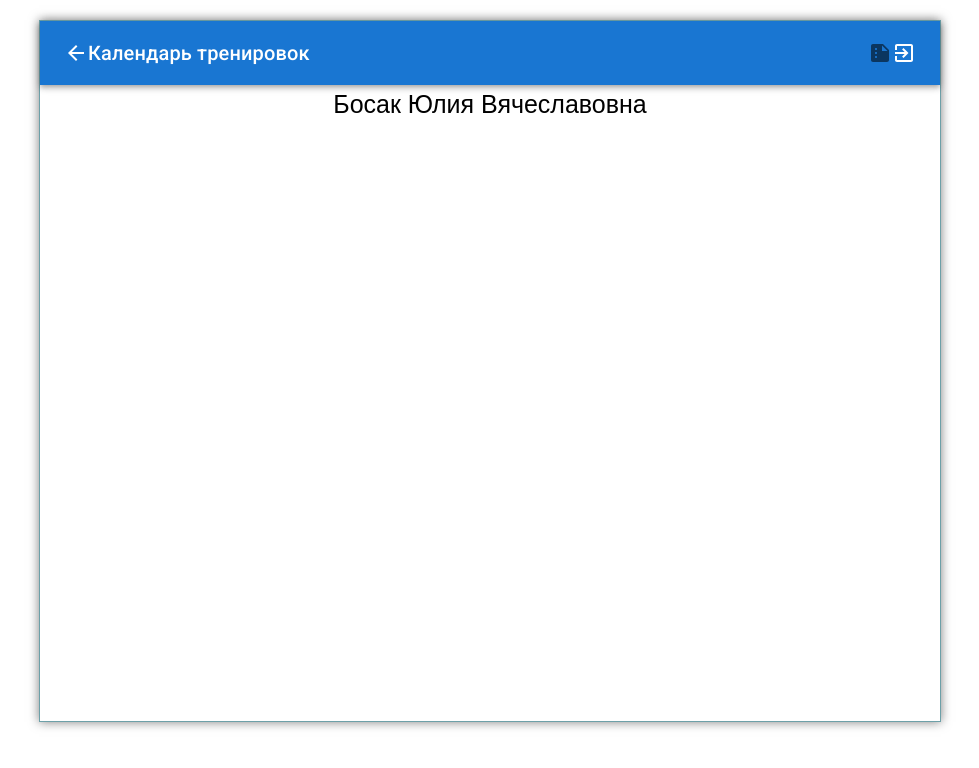
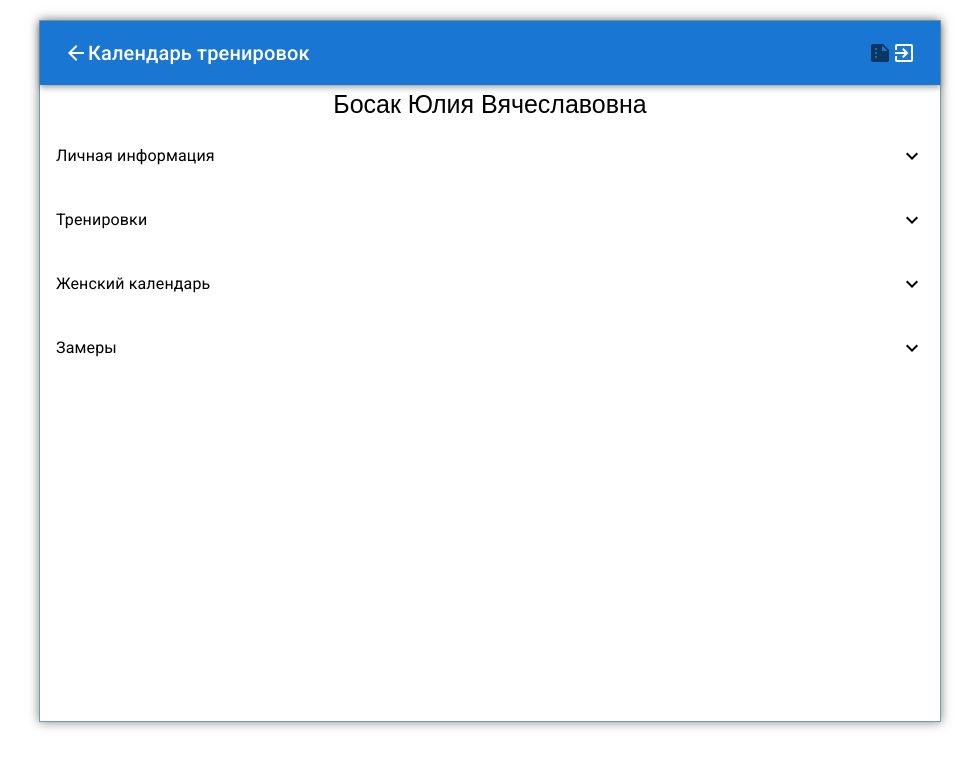
Before and after one commit to Alex-Gal/training-app, a React (Create React App) app: page / in a window 1280 px wide. Shown: the top 768 px of the page, without its empty margins (150-1129 px from the left). Built offline with nearby package versions, Linux system fonts and the light colour scheme.

Commit message:
Add skeleton to App. Create a ListItem component and subcomponents (unfinished version

```diff
--- a/src/App.jsx
+++ b/src/App.jsx
@@ -1,21 +1,17 @@
 import React from "react";
 import { AddNav } from './components/add-nav/AddNav';
-import { Calendar } from './components/calendar/Calendar';
+import { ListItem } from './components/list-item/ListItem';
 
-function App() {
+export const App = () => {
   return (
     <div className="App">
       <header>
-      <AddNav />
-      <p className="userName">Босак Юлия Вячеславовна</p>
+        <AddNav />
+        <p className="userName">Босак Юлия Вячеславовна</p>
       </header>
-
       <div>
-
+        <ListItem/>
       </div>
-      <Calendar/>
     </div>
   );
 }
-
-export default App;
--- /dev/null
+++ b/src/components/list-item/ListItem.jsx
@@ -0,0 +1,16 @@
+import React from "react";
+import { Trainings } from "./items/trainings/Trainings";
+import { PersonalInfo } from './items/personal-info/PersonalInfo';
+import { Measurements } from './items/measurements/Measurements';
+import { WomansCalendar } from './items/womans-calendar/WomansCalendar';
+
+export const ListItem = () => {
+  return (
+    <>
+      <PersonalInfo />
+      <Trainings />
+      <WomansCalendar />
+      <Measurements />
+    </>
+  );
+}
--- /dev/null
+++ b/src/components/list-item/items/measurements/Measurements.jsx
@@ -0,0 +1,30 @@
+import * as React from 'react';
+import List from '@mui/material/List';
+import ListItemButton from '@mui/material/ListItemButton';
+import ListItemText from '@mui/material/ListItemText';
+import Collapse from '@mui/material/Collapse';
+import ExpandLess from '@mui/icons-material/ExpandLess';
+import ExpandMore from '@mui/icons-material/ExpandMore';
+
+export const Measurements = () =>  {
+  const [open, setOpen] = React.useState(false);
+
+  const handleClick = () => {
+    setOpen(!open);
+  };
+
+  return (
+    <List>
+      <ListItemButton onClick={handleClick}>
+        <ListItemText primary="Замеры" />
+        {open ? <ExpandLess /> : <ExpandMore />}
+      </ListItemButton>
+
+      <Collapse in={open} timeout="auto" unmountOnExit>
+        <List component="div" disablePadding>
+          Замеры
+        </List>
+      </Collapse>
+    </List>
+  );
+}
--- /dev/null
+++ b/src/components/list-item/items/personal-info/PersonalInfo.jsx
@@ -0,0 +1,31 @@
+import * as React from 'react';
+import List from '@mui/material/List';
+import ListItemButton from '@mui/material/ListItemButton';
+import ListItemText from '@mui/material/ListItemText';
+import Collapse from '@mui/material/Collapse';
+import ExpandLess from '@mui/icons-material/ExpandLess';
+import ExpandMore from '@mui/icons-material/ExpandMore';
+
+export const PersonalInfo = () =>  {
+  const [open, setOpen] = React.useState(false);
+
+  const handleClick = () => {
+    setOpen(!open);
+  };
+
+  return (
+    <List>
+      <ListItemButton onClick={handleClick}>
+        <ListItemText primary="Личная информация" />
+        {open ? <ExpandLess /> : <ExpandMore />}
+      </ListItemButton>
+
+      <Collapse in={open} timeout="auto" unmountOnExit>
+        <List component="div" disablePadding>
+          {/* Add calendar and inputs here */}
+          Личная информация
+        </List>
+      </Collapse>
+    </List>
+  );
+}
--- /dev/null
+++ b/src/components/list-item/items/trainings/Trainings.jsx
@@ -0,0 +1,35 @@
+import * as React from 'react';
+import List from '@mui/material/List';
+import ListItemButton from '@mui/material/ListItemButton';
+import ListItemText from '@mui/material/ListItemText';
+import Collapse from '@mui/material/Collapse';
+import ExpandLess from '@mui/icons-material/ExpandLess';
+import ExpandMore from '@mui/icons-material/ExpandMore';
+import {TabItem} from './tab-item/TabItem';
+import {Calendar} from './calendar/Calendar';
+import TextField from '@mui/material/TextField';
+
+export const Trainings = () =>  {
+  const [open, setOpen] = React.useState(false);
+
+  const handleClick = () => {
+    setOpen(!open);
+  };
+
+  return (
+    <List>
+      <ListItemButton onClick={handleClick}>
+        <ListItemText primary="Тренировки" />
+        {open ? <ExpandLess /> : <ExpandMore />}
+      </ListItemButton>
+
+      <Collapse in={open} timeout="auto" unmountOnExit>
+        <List component="div" disablePadding>
+          <TabItem/>
+          <Calendar/>
+          <TextField id="filled-basic" label="Filled" variant="filled" />
+        </List>
+      </Collapse>
+    </List>
+  );
+}
--- a/src/components/calendar/Calendar.jsx
+++ b/src/components/list-item/items/trainings/calendar/Calendar.jsx
@@ -7,10 +7,14 @@ import Grid from '@mui/material/Grid';
 export const Calendar = () => {
   const [date, setDate] = React.useState(new Date());
 
+  const changeDate = (newDate) => {
+    setDate(newDate);
+  };
+
   return (
     <LocalizationProvider dateAdapter={AdapterDateFns}>
         <Grid item xs={12} md={6}>
-          <CalendarPicker date={date} onChange={(newDate) => setDate(newDate)} />
+          <CalendarPicker date={date} onChange={changeDate} />
         </Grid>
     </LocalizationProvider>
   );
--- /dev/null
+++ b/src/components/list-item/items/trainings/tab-item/TabItem.jsx
@@ -0,0 +1,26 @@
+import * as React from 'react';
+import Box from '@mui/material/Box';
+import Tabs from '@mui/material/Tabs';
+import Tab from '@mui/material/Tab';
+
+export const TabItem = () => {
+  const [value, setValue] = React.useState(0);
+
+  const handleChange = (event, newValue) => {
+    setValue(newValue);
+  };
+
+  return (
+    <>
+      <Box>
+        <Tabs value={value} onChange={handleChange} centered>
+          <Tab label="Режим просмотра" />
+          <Tab label="Режим редактирования">
+            {/* <p>123</p> */}
+          </Tab>
+          <Tab label="Режим полного просмотра" />
+        </Tabs>
+      </Box>
+    </>
+  );
+}
--- /dev/null
+++ b/src/components/list-item/items/womans-calendar/WomansCalendar.jsx
@@ -0,0 +1,30 @@
+import * as React from 'react';
+import List from '@mui/material/List';
+import ListItemButton from '@mui/material/ListItemButton';
+import ListItemText from '@mui/material/ListItemText';
+import Collapse from '@mui/material/Collapse';
+import ExpandLess from '@mui/icons-material/ExpandLess';
+import ExpandMore from '@mui/icons-material/ExpandMore';
+
+export const WomansCalendar = () =>  {
+  const [open, setOpen] = React.useState(false);
+
+  const handleClick = () => {
+    setOpen(!open);
+  };
+
+  return (
+    <List>
+      <ListItemButton onClick={handleClick}>
+        <ListItemText primary="Женский календарь" />
+        {open ? <ExpandLess /> : <ExpandMore />}
+      </ListItemButton>
+
+      <Collapse in={open} timeout="auto" unmountOnExit>
+        <List component="div" disablePadding>
+          {/* Add calendar and inputs here */}
+        </List>
+      </Collapse>
+    </List>
+  );
+}
--- a/src/index.js
+++ b/src/index.js
@@ -1,9 +1,9 @@
 import React from 'react';
 import ReactDOM from 'react-dom';
 import './styles/App.css'
-import App from './App';
+import { App } from './App';
 
 ReactDOM.render(
-    <App />,
+  <App />,
   document.getElementById('root')
 );
```
